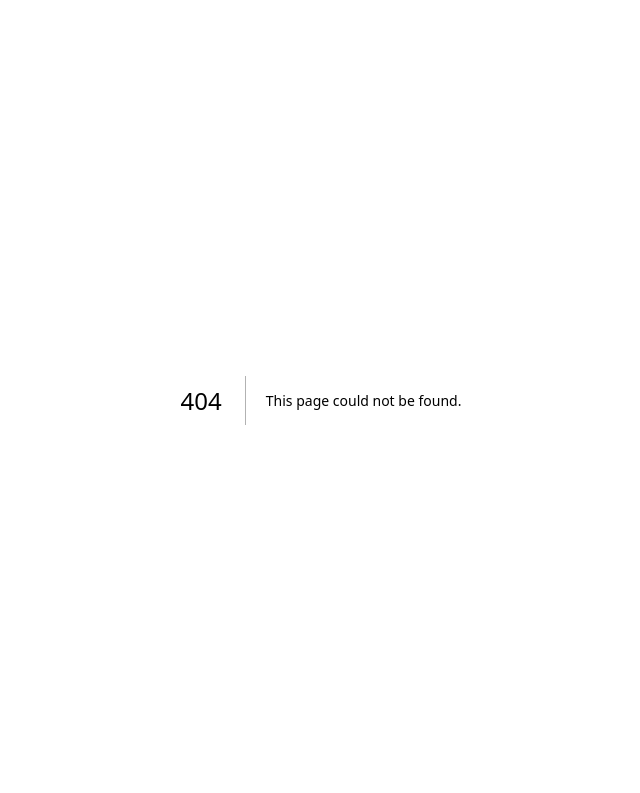
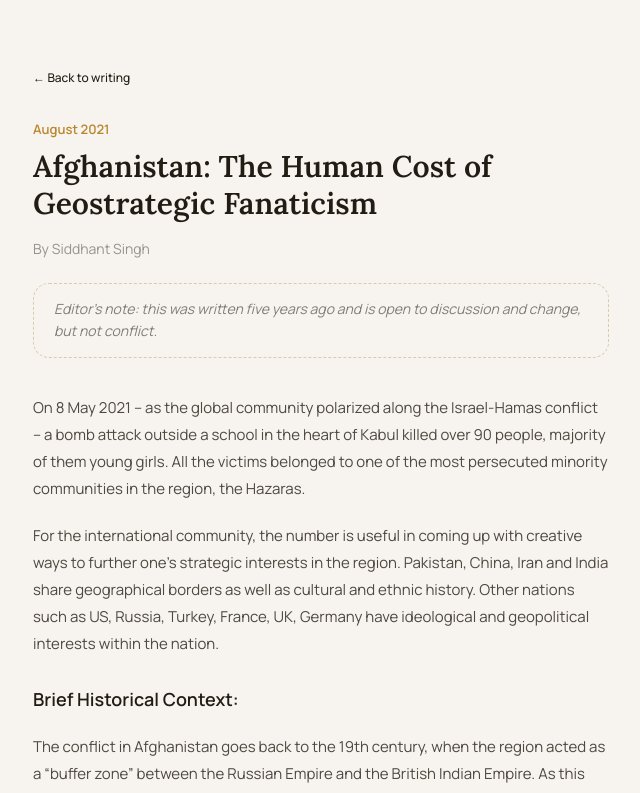
Before and after one commit to node109/corporatedropout, a Next.js app: page /writing/afghanistan-2021 in a window 1280 px wide. Before the commit this address had no page. Shown: the top 793 px of the page, without its empty margins (319-959 px from the left). Built offline with nearby package versions, Linux system fonts and the light colour scheme.

Commit message:
Rename Essays to Writing across the site
Nav label, section heading, and the route itself moved from /essays/ to
/writing/ for consistency.

Co-Authored-By: Claude Sonnet 5 <noreply@anthropic.com>
Claude-Session: https://claude.ai/code/session_01F6fMzp8dLPS7QvdxGVyP2D

```diff
--- a/src/app/layout.tsx
+++ b/src/app/layout.tsx
@@ -18,7 +18,7 @@ const manrope = Manrope({
 
 export const metadata: Metadata = {
   title: "@stillsid",
-  description: "Apps, essays, and media — a running index of what I'm building, writing, and recording.",
+  description: "Apps, writing, and media — a running index of what I'm building, writing, and recording.",
 };
 
 export default function RootLayout({ children }: LayoutProps<"/">) {
--- a/src/app/page.tsx
+++ b/src/app/page.tsx
@@ -147,12 +147,12 @@ export default function Home() {
         </div>
       </section>
 
-      <section id="essays" className="mt-16 scroll-mt-8 sm:mt-20 lg:mt-[88px]">
-        <SectionHeading eyebrow="Essays" title="Occasional writing, mostly for myself" />
+      <section id="writing" className="mt-16 scroll-mt-8 sm:mt-20 lg:mt-[88px]">
+        <SectionHeading eyebrow="Writing" title="Occasional writing, mostly for myself" />
 
         <div className="mt-9 grid grid-cols-1 gap-2.5 sm:grid-cols-2 lg:grid-cols-3">
           {ESSAYS.map((essay) => (
-            <BentoCard key={essay.slug} href={`/essays/${essay.slug}`} className="!p-0">
+            <BentoCard key={essay.slug} href={`/writing/${essay.slug}`} className="!p-0">
               <div className="flex h-[120px] items-center justify-center bg-[#efe6d3]">
                 <svg width="22" height="22" viewBox="0 0 24 24" fill="none" stroke="var(--accent)" strokeWidth="1.6" strokeLinecap="round" strokeLinejoin="round">
                   <path d="M4 19.5A2.5 2.5 0 0 1 6.5 17H20" />
--- a/src/app/essays/[slug]/page.tsx
+++ b/src/app/writing/[slug]/page.tsx
@@ -7,21 +7,21 @@ export function generateStaticParams() {
   return ESSAYS.map((essay) => ({ slug: essay.slug }));
 }
 
-export async function generateMetadata({ params }: PageProps<"/essays/[slug]">) {
+export async function generateMetadata({ params }: PageProps<"/writing/[slug]">) {
   const { slug } = await params;
   const essay = ESSAYS.find((e) => e.slug === slug);
   return { title: essay ? `${essay.title} — @stillsid` : "Essay" };
 }
 
-export default async function EssayPage({ params }: PageProps<"/essays/[slug]">) {
+export default async function EssayPage({ params }: PageProps<"/writing/[slug]">) {
   const { slug } = await params;
   const essay = ESSAYS.find((e) => e.slug === slug);
   if (!essay) notFound();
 
   return (
     <main className="mx-auto max-w-3xl px-6 py-12 sm:px-10 sm:py-16 lg:px-24 lg:py-16">
-      <Link href="/#essays" className="text-xs font-medium text-ink/50 hover:text-ink">
-        ← Back to essays
+      <Link href="/#writing" className="text-xs font-medium text-ink/50 hover:text-ink">
+        ← Back to writing
       </Link>
 
       <article className="mx-auto mt-8 max-w-2xl">
--- a/src/components/Nav.tsx
+++ b/src/components/Nav.tsx
@@ -1,7 +1,7 @@
 const LINKS = [
   { href: "#apps", label: "Apps" },
   { href: "#media", label: "Media" },
-  { href: "#essays", label: "Essays" },
+  { href: "#writing", label: "Writing" },
   { href: "#socials", label: "Socials" },
   { href: "#about", label: "About" },
 ];
```
